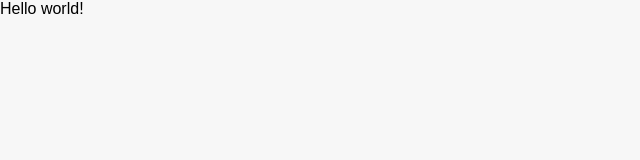
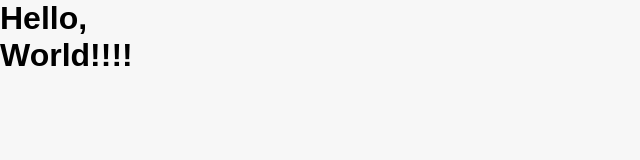
Before and after one commit to sisyphusla/simple-blog, a Gatsby site: page / in a window 1280 px wide. Shown: the whole page, without its empty margins (0-640 px from the left). Built offline with nearby package versions, Linux system fonts and the light colour scheme; Gatsby itself is replaced by a stand-in of ours; a web font is replaced by a local one.

Commit message:
add container components

```diff
--- /dev/null
+++ b/src/components/Container.js
@@ -0,0 +1,6 @@
+import React from "react";
+import { ContainerWrapper } from '../elements';
+
+export const Container = ({ children }) => {
+  return <ContainerWrapper>{children}</ContainerWrapper>
+}
--- /dev/null
+++ b/src/components/index.js
@@ -0,0 +1 @@
+export * from './Container'
--- /dev/null
+++ b/src/elements/ContainerElements.js
@@ -0,0 +1,18 @@
+import styled from "styled-components";
+
+export const ContainerWrapper = styled.div`
+  height: 100%;
+  display: grid;
+  grid-template-columns: 1fr repeat(12, minmax(auto, 4.2rem));
+  grid-template-rows: 7.8rem 20rem 5rem auto;
+  gap: 0 2rem;
+
+  /* @media ${props => props.theme.breakpoints.tablet} {
+    grid-template-columns: 2rem repeat(6, 1fr) 2rem;
+    grid-gap: 0 1rem;
+  }
+  @media ${props => props.theme.breakpoints.mobile} {
+    grid-template-columns: 1rem repeat(6, 1fr) 1rem;
+  } */
+
+`
--- /dev/null
+++ b/src/elements/index.js
@@ -0,0 +1 @@
+export * from './ContainerElements'
--- a/src/pages/index.js
+++ b/src/pages/index.js
@@ -1,5 +1,13 @@
-import * as React from "react"
+import React from "react";
+import { Container } from "../components";
 
-export default function Home() {
-  return <div>Hello world!</div>
+const IndexPage = () => {
+  return (
+    <Container>
+      <h1>Hello, World!!!!</h1>
+    </Container>
+  )
 }
+
+
+export default IndexPage
```
